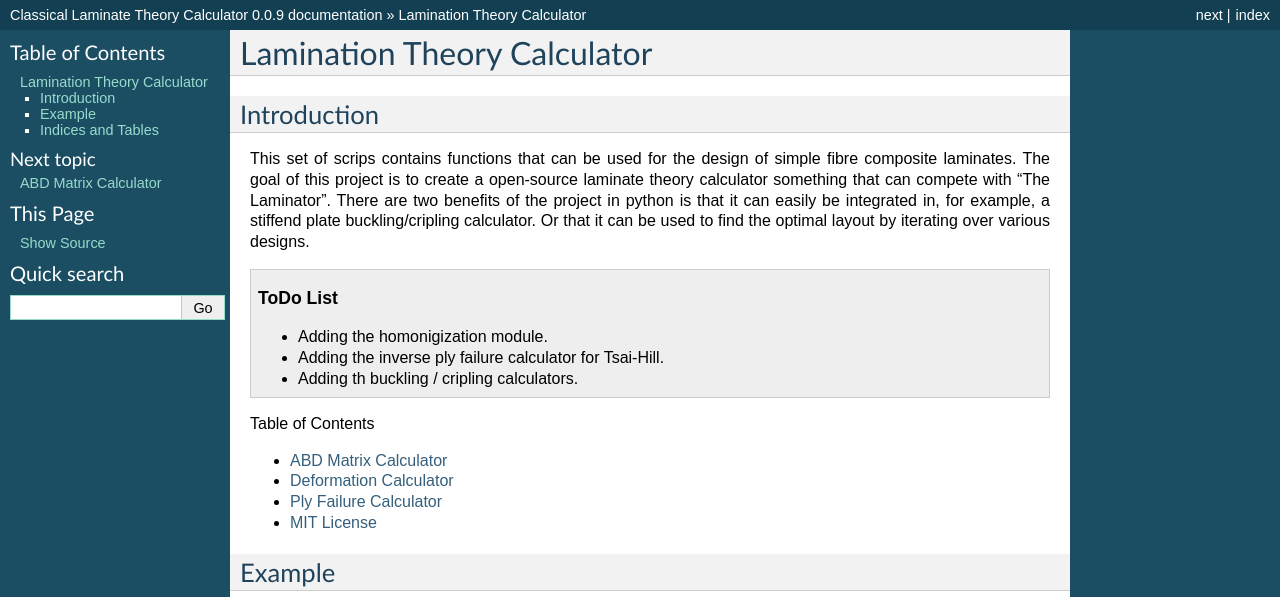
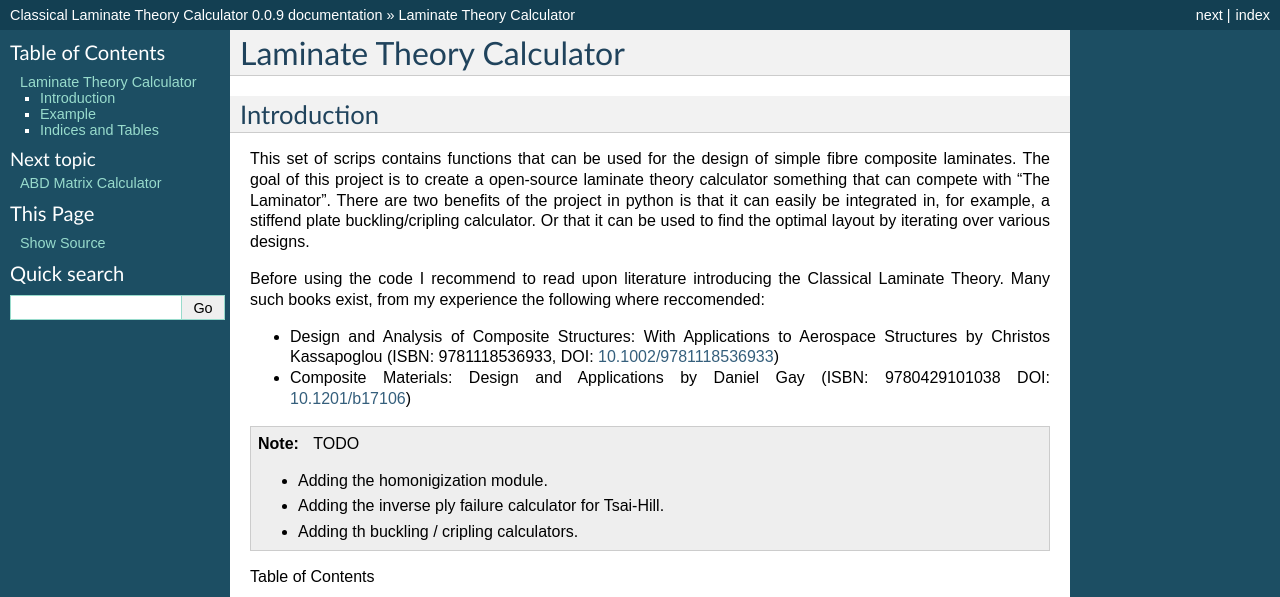
Before and after one commit to AJJLagerweij/Classical-Composite-Laminate-Theory-Calculator, a Sphinx documentation site: the page built from docs/source/index.rst, in a window 1280 px wide and 900 px high, cut to the strip 0-597 px from the top of the window. Built offline with Sphinx 7.4.7, drawn with Linux system fonts in a browser that asks for light colours; some of the changed text lies outside the part shown.

Commit message:
Adding references

```diff
--- a/docs/source/index.rst
+++ b/docs/source/index.rst
@@ -1,5 +1,5 @@
 ****************************
-Lamination Theory Calculator
+Laminate Theory Calculator
 ****************************
 
 Introduction
@@ -12,7 +12,14 @@
 Or that it can be used to find the optimal layout by iterating over various
 designs.
 
-.. topic:: ToDo List
+Before using the code I recommend to read upon literature introducing the
+Classical Laminate Theory. Many such books exist, from my experience the
+following where reccomended:
+
+- Design and Analysis of Composite Structures: With Applications to Aerospace Structures by Christos Kassapoglou (ISBN: 9781118536933, DOI: `10.1002/9781118536933 <https://doi.org/10.1002/9781118536933>`_)
+- Composite Materials: Design and Applications by Daniel Gay (ISBN: 9780429101038 DOI: `10.1201/b17106 <https://doi.org/10.1201/b17106>`_)
+
+.. note:: TODO
 
 	- Adding the homonigization module.
 	- Adding the inverse ply failure calculator for Tsai-Hill.
```
Also changed, not shown: 1 other file.
